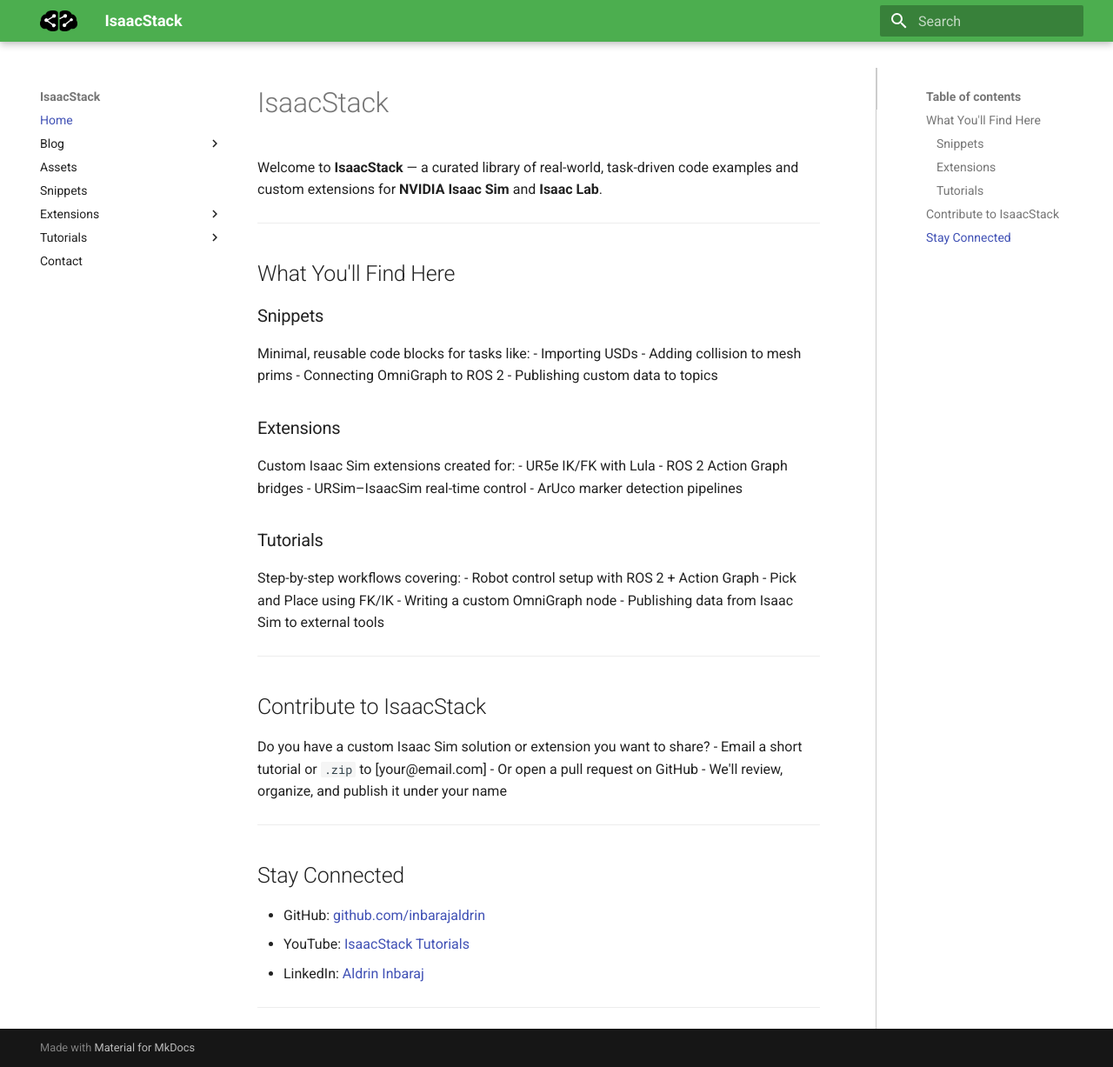
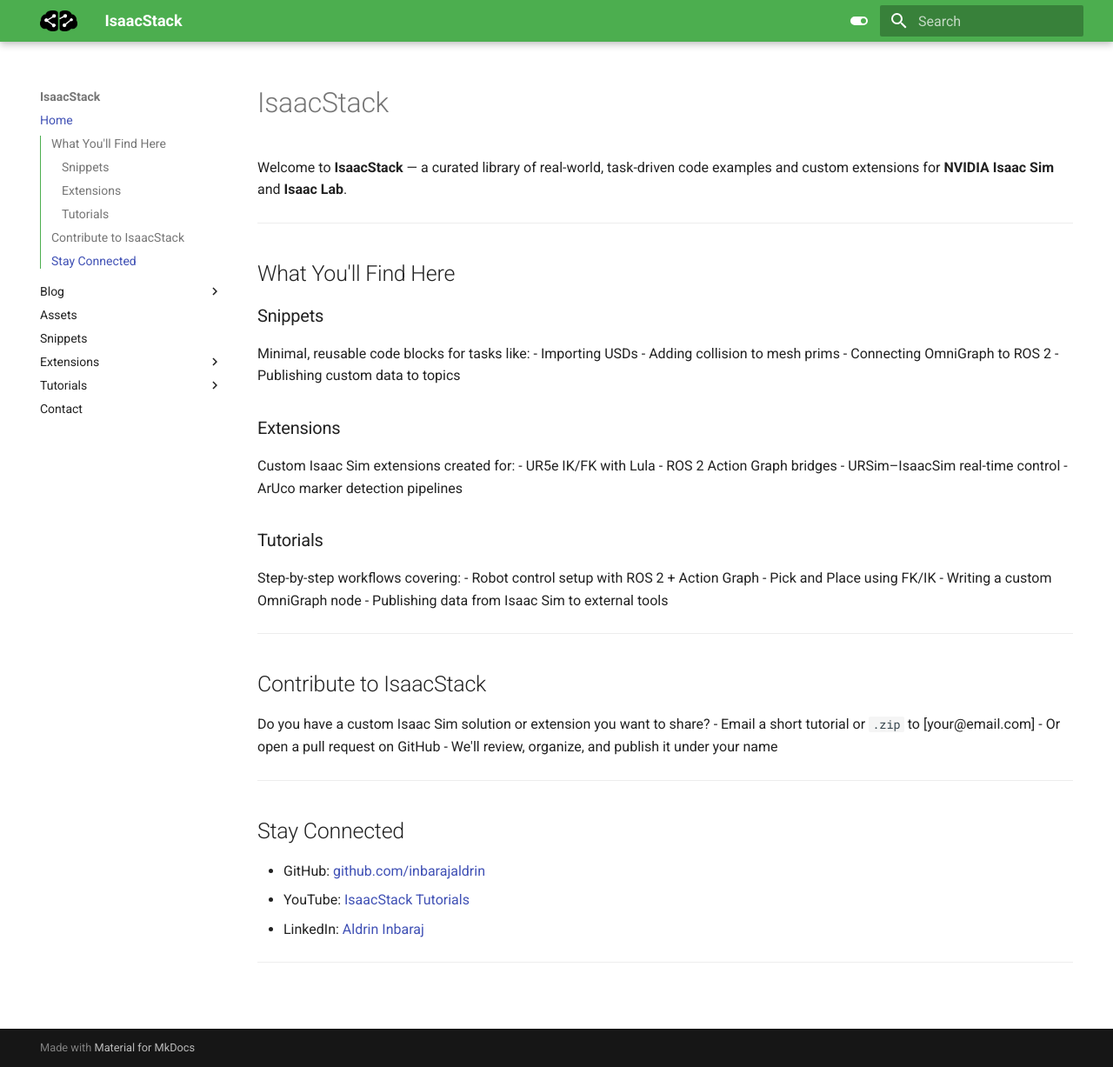
Before and after one commit to inbarajaldrin/IsaacStack, an MkDocs documentation site: the page built from docs/index.md, in a window 1280 px wide and 1227 px high. Shown: the whole window at 87% size. Built offline with MkDocs 1.6.1 and Material for MkDocs 9.7.7, drawn with Linux system fonts in a browser that asks for light colours.

Commit message:
added git comment

```diff
--- a/mkdocs.yml
+++ b/mkdocs.yml
@@ -7,12 +7,22 @@
   name: material
   logo: assets/misc/logo.png
   favicon: assets/misc/logo.png
-  palette:
-    scheme: light
-    primary: green
-    accent: black
+  palette:    # Palette toggle for dark mode
+    - media: "(prefers-color-scheme: light)"
+      scheme: light
+      primary: green
+      accent: black
+      toggle:
+        icon: material/toggle-switch
+        name: Switch to dark mode
+    - media: "(prefers-color-scheme: dark)"
+      scheme: slate
+      toggle:
+        icon: material/toggle-switch-off-outline
+        name: Switch to light mode
   features:
     - content.code.copy
+    - toc.integrate
 
 nav:
   - Home: index.md
@@ -33,6 +43,15 @@
   - toc:
       permalink: true
   - admonition
+  - pymdownx.highlight:
+      anchor_linenums: true
+      line_spans: __span
+      pygments_lang_class: true
+  - pymdownx.inlinehilite
+  - pymdownx.snippets
+  - pymdownx.superfences
+# extra_css: #for a line between page and content list of the page if "toc.integrate" is not used
+#   - stylesheets/extra.css
 
-extra_css:
-  - stylesheets/extra.css
+plugins:
+  - search
```
Also changed, not shown: docs/blog/index.md (+9 -0 lines), docs/blog/post1.md (+16 -0 lines), 1 other file.
